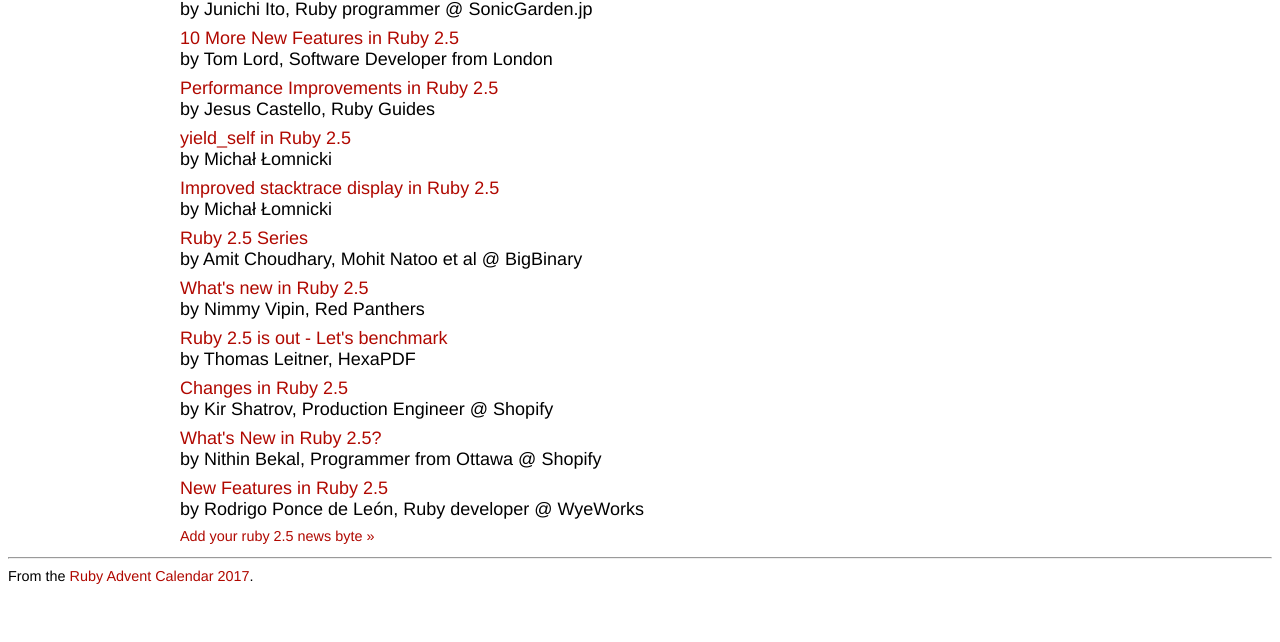
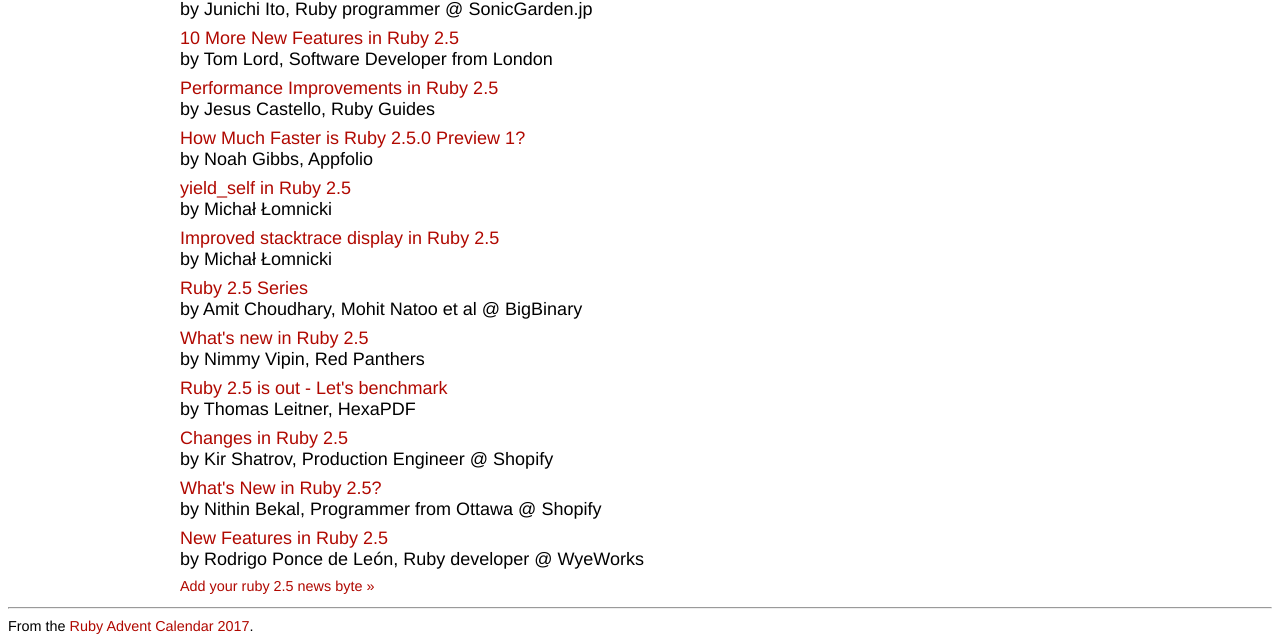
Before and after one commit to wongatron/calendar, a Jekyll site: the page built from pages/ruby25.md, in a window 1280 px wide. Shown: the part 336-978 px from the top of the page. Built offline with Jekyll 4.4.1, drawn with Linux system fonts in a browser that asks for light colours; before the commit the page ends 928 px from its top, so only the background shows below that.

Commit message:
Update ruby25.yml

```diff
--- a/_data/ruby25.yml
+++ b/_data/ruby25.yml
@@ -27,6 +27,10 @@
 - title:     "Performance Improvements in Ruby 2.5"
   subtitle:  "by Jesus Castello, Ruby Guides"
   url:        http://www.rubyguides.com/2017/11/ruby-2-5-performance/
+
+- title:     "How Much Faster is Ruby 2.5.0 Preview 1?"
+  subtitle:  "by Noah Gibbs, Appfolio"
+  url:        http://engineering.appfolio.com/appfolio-engineering/2017/11/29/how-much-faster-is-ruby-250-preview-1
 
 - title:    "yield_self in Ruby 2.5"
   subtitle: "by Michał Łomnicki"
```
